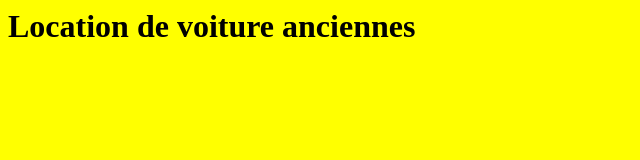
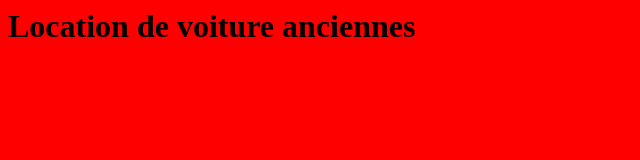
Before and after one commit to Toufikos/testa, a plain HTML site: page index.html in a window 1280 px wide. Shown: the whole page, without its empty margins (0-640 px from the left). Drawn offline with Linux system fonts and the light colour scheme.

Commit message:
modifier couleur

```diff
--- a/index.html
+++ b/index.html
@@ -1,3 +1,3 @@
-<body style="background:yellow">
+<body style="background:red">
 <H1>Location de voiture anciennes</H1>
 </body>
```
